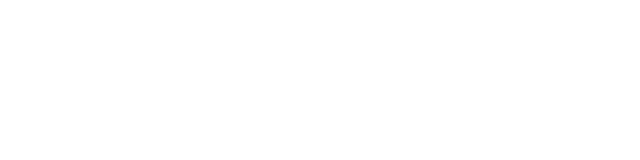
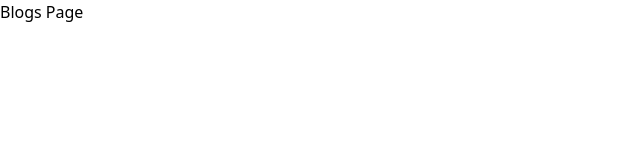
Before and after one commit to it27427/react-redux-Redux-Toolkit, a React (Vite) app: page /blogs in a window 1280 px wide. Before the commit this address had no page. Shown: the top 160 px of the page, without its empty margins (0-640 px from the left). Built offline with nearby package versions, Linux system fonts and the light colour scheme.

Commit message:
blogs page added

```diff
--- a/src/App.jsx
+++ b/src/App.jsx
@@ -1,12 +1,14 @@
 import { BrowserRouter, Routes, Route } from 'react-router-dom';
 
 import HomePage from '@/pages/HomePage';
+import Blogspage from '@/pages/Blogspage';
 
 const App = () => {
   return (
     <BrowserRouter>
       <Routes>
         <Route path='/' element={<HomePage />} />
+        <Route path='/blogs' element={<Blogspage />} />
       </Routes>
     </BrowserRouter>
   );
--- /dev/null
+++ b/src/pages/Blogspage.jsx
@@ -0,0 +1,11 @@
+import React from 'react';
+
+const Blogspage = () => {
+  return (
+    <div>
+      <h1>Blogs Page</h1>
+    </div>
+  );
+};
+
+export default Blogspage;
```
